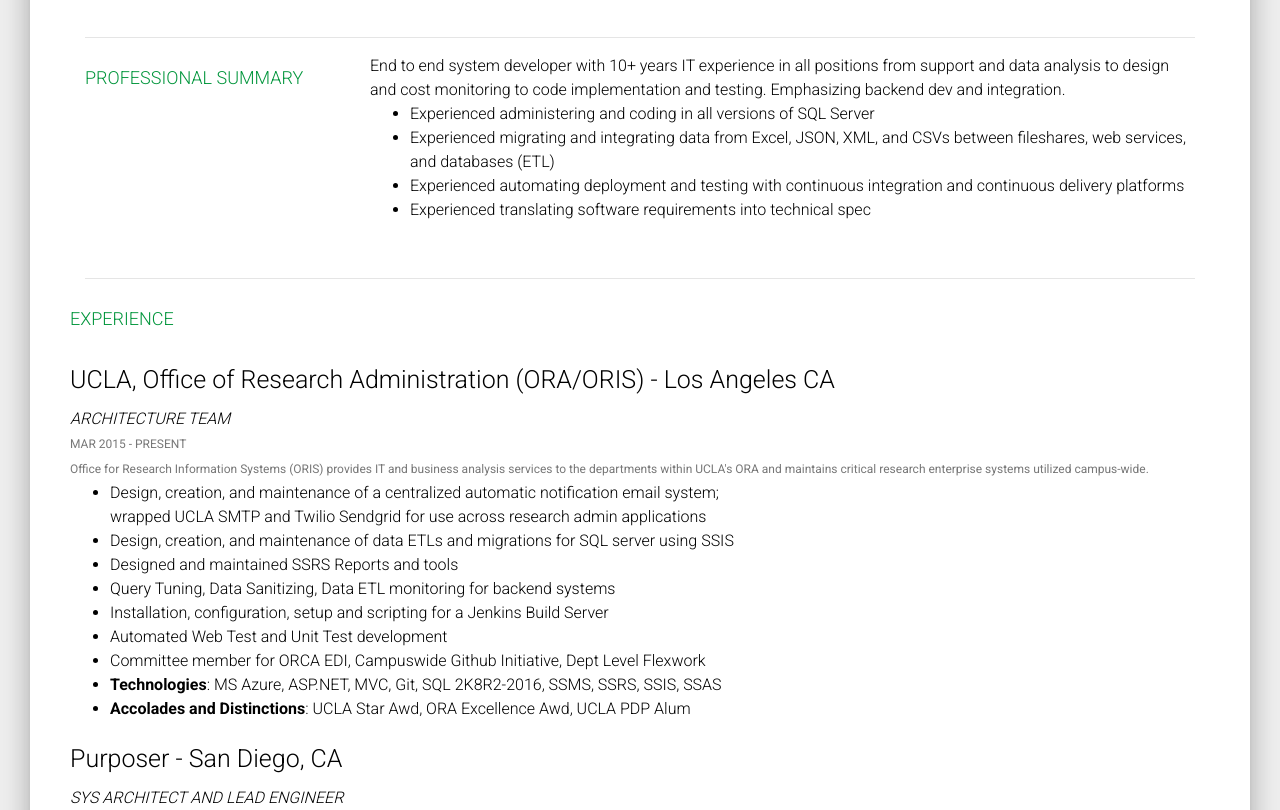
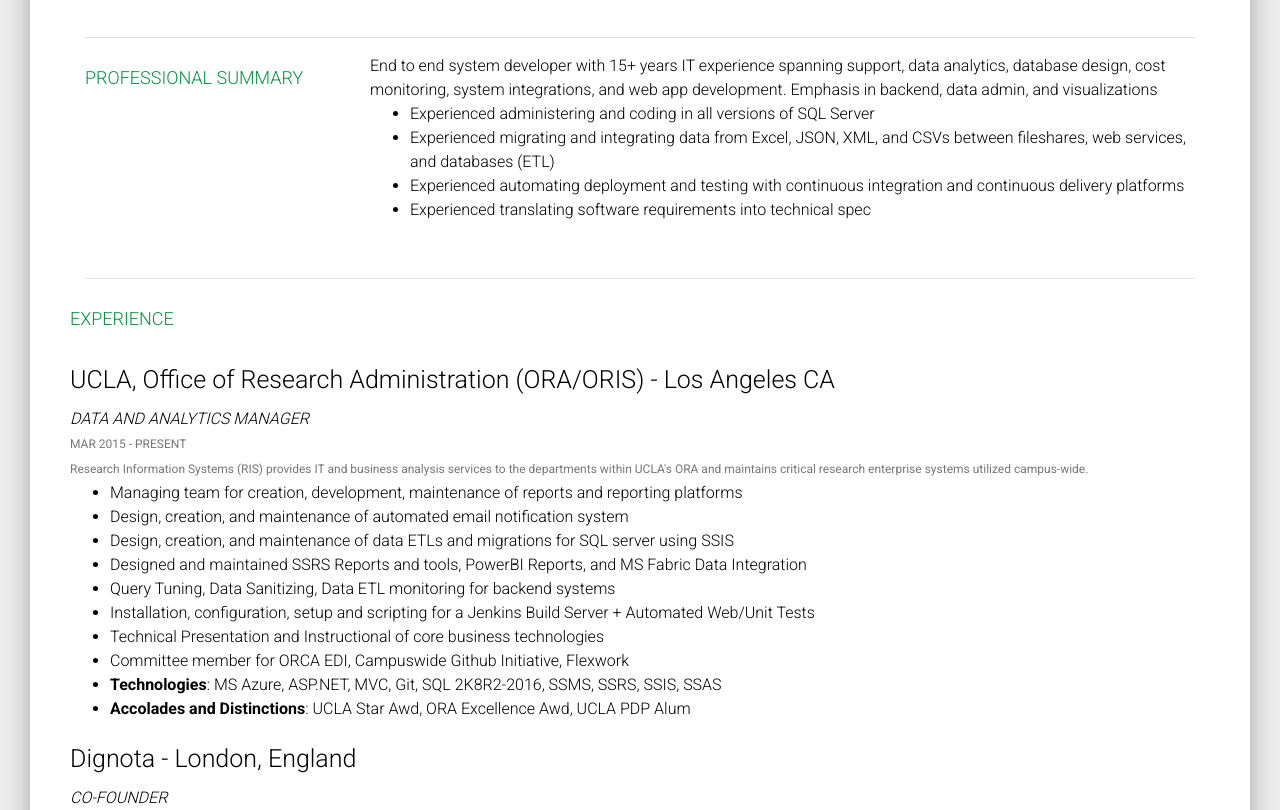
Before and after one commit to WestLADev/westladev.github.io, a website: page pages/me.html in a window 1280 px wide. Shown: the part 1647-2457 px from the top of the page. Drawn offline with Linux system fonts and the light colour scheme.

Commit message:
minor resume updates

```diff
--- a/pages/me.html
+++ b/pages/me.html
@@ -202,7 +202,7 @@
                 <span style='color:#00953B'><h4>SKILLS</h4></span>
               </div>
               <div class="col-md-9">
-                <br><b>Leadership:</b> Developer Supervisor, Professional Development Leadership Training, Recurring Committee Leader
+                <br><b>Leadership:</b> Developer Supervisor, Professional Development Leadership Training, Committee Chair
                 <br><br>
 
                 <div class="row">
@@ -228,8 +228,8 @@
 
                 <br><b>Platforms:</b> Microsoft Azure, Amazon Web Services, Windows Servers
                 <br><br><b>Databases:</b> SQL Server 2005-2022, Azure SQL, SQLite, DynamoDB, Access, Mongo, JSON, XML
-                <br><br><b>Business Intelligence:</b> SQL Reporting Svcs (SSRS), Power BI, Tableau, ChartJS
-                <br><br><b>Development Tools:</b> Visual Studio, Git, Jenkins, SSIS, Azure, JIRA/Confluence, Cron, Postman, React, MaterialUI
+                <br><br><b>Business Intelligence:</b> Power BI, SQL Reporting Svcs (SSRS), Tableau, ChartJS
+                <br><br><b>Development Tools:</b> Visual Studio, Git, Azure, Jenkins, SSIS, JIRA/Confluence, Cron, Postman, React, MaterialUI
 
               </div>
             </div>
@@ -239,7 +239,7 @@
                 <span style='color:#00953B'><h4>PROFESSIONAL SUMMARY</h4></span>
               </div>
               <div class="col-md-9">
-                End to end system developer with 10+ years IT experience in all positions from support and data analysis to design and cost monitoring to code implementation and testing. Emphasizing backend dev and integration.
+                End to end system developer with 15+ years IT experience spanning support, data analytics, database design, cost monitoring, system integrations, and web app development. Emphasis in backend, data admin, and visualizations
                 <ul>
                   <li> Experienced administering and coding in all versions of SQL Server</li>
                   <li> Experienced migrating and integrating data from Excel, JSON, XML, and CSVs between fileshares, web services, and databases (ETL)</li>
@@ -258,24 +258,28 @@
                 <span style='color:#00953B'><h4>EXPERIENCE</h4></span>
 
                 <h3>UCLA, Office of Research Administration (ORA/ORIS) - Los Angeles CA</h3>
-                <i>ARCHITECTURE TEAM</i>
+                <i>DATA AND ANALYTICS MANAGER</i>
                 <br><small>MAR 2015 - PRESENT</small>
-                <br><small>Office for Research Information Systems (ORIS) provides IT and business analysis services to the departments within UCLA's ORA and maintains critical research enterprise systems utilized campus-wide.</small>
+                <br><small>Research Information Systems (RIS) provides IT and business analysis services to the departments within UCLA's ORA and maintains critical research enterprise systems utilized campus-wide.</small>
                 <br>
                 <ul>
-                  <li>
-                    Design, creation, and maintenance of a centralized automatic notification email system; <br>
-                    wrapped UCLA SMTP and Twilio Sendgrid for use across research admin applications
-                  </li>
+                  <li>Managing team for creation, development, maintenance of reports and reporting platforms
+                  <li>Design, creation, and maintenance of automated email notification system</li>
                   <li>Design, creation, and maintenance of data ETLs and migrations for SQL server using SSIS</li>
-                  <li>Designed and maintained SSRS Reports and tools</li>
+                  <li>Designed and maintained SSRS Reports and tools, PowerBI Reports, and MS Fabric Data Integration</li>
                   <li>Query Tuning, Data Sanitizing, Data ETL monitoring for backend systems</li>
-                  <li>Installation, configuration, setup and scripting for a Jenkins Build Server</li>
-                  <li>Automated Web Test and Unit Test development</li>
-                  <li>Committee member for ORCA EDI, Campuswide Github Initiative, Dept Level Flexwork</li>
+                  <li>Installation, configuration, setup and scripting for a Jenkins Build Server + Automated Web/Unit Tests</li>
+                  <li>Technical Presentation and Instructional of core business technologies</li>
+                  <li>Committee member for ORCA EDI, Campuswide Github Initiative, Flexwork</li>
                   <li><b>Technologies</b>: MS Azure, ASP.NET, MVC, Git, SQL 2K8R2-2016, SSMS, SSRS, SSIS, SSAS</li>
                   <li><b>Accolades and Distinctions</b>: UCLA Star Awd, ORA Excellence Awd, UCLA PDP Alum</li>
                 </ul>
+
+                <h3>Dignota - London, England</h3>
+                <i>CO-FOUNDER</i>
+                <br><small>OCT 2024 - PRESENT</small>
+                <br><small>Dignota is a startup for storing and notarizing identifying documents for immigrant, refugee, and foreign travelers.</small>
+                <br>
 
                 <h3>Purposer - San Diego, CA</h3>
                 <i>SYS ARCHITECT AND LEAD ENGINEER</i>
```
